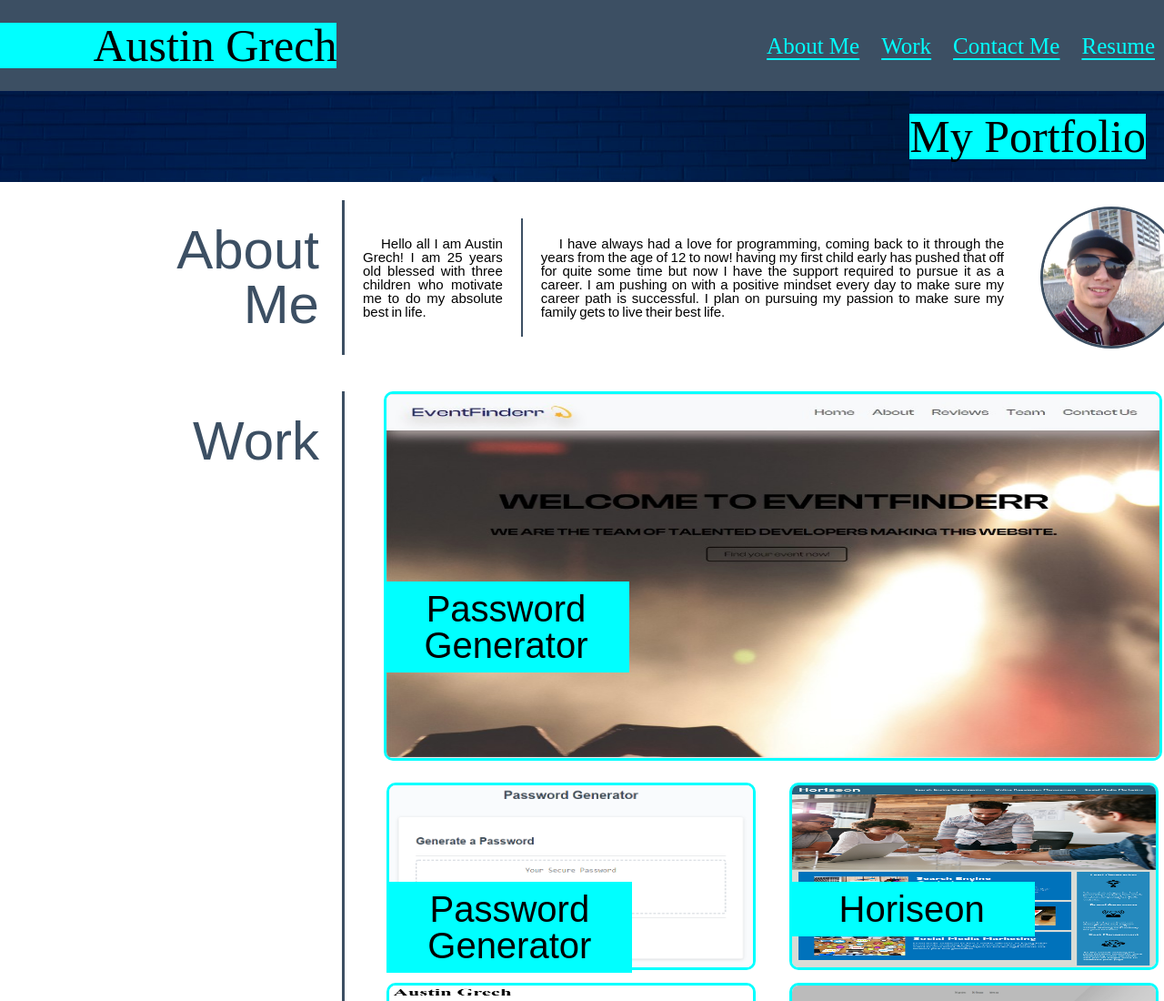
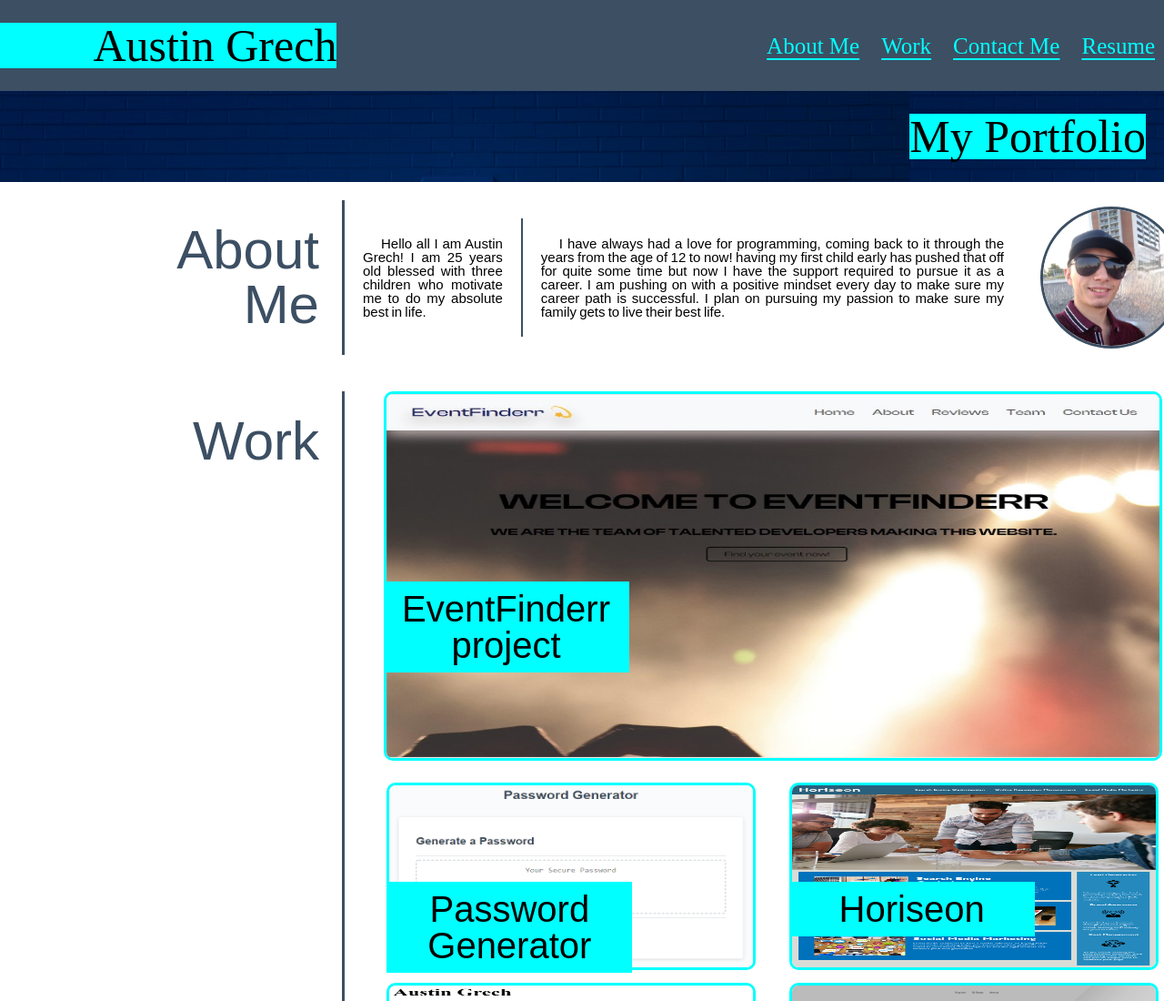
Before and after one commit to CallsignTriggz/Austin-Grech-Portfolio, a plain HTML site: page index.html in a window 1280 px wide. Shown: the top 1100 px of the page at 91% size. Drawn offline with Linux system fonts and the light colour scheme.

Commit message:
fixed name overlay for eventfinderr

```diff
--- a/index.html
+++ b/index.html
@@ -67,7 +67,7 @@
               />
             </a>
 
-            <h3 class="imghead">Password Generator</h3>
+            <h3 class="imghead">EventFinderr project</h3>
           </article>
 
           <article class="box2">
```
